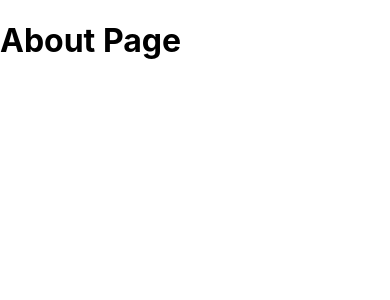
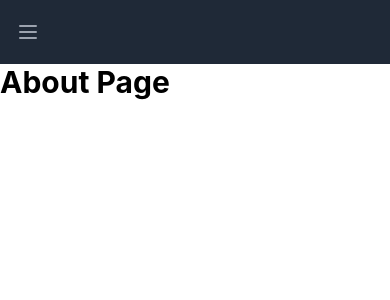
Before and after one commit to briannelson95/example-client, a Next.js app: page /about in a window 390 px wide. Shown: the top 300 px of the page. Built offline with nearby package versions, Linux system fonts and the light colour scheme.

Commit message:
working on nav with tailwind

```diff
--- /dev/null
+++ b/components/Layout.js
@@ -0,0 +1,12 @@
+import Navbar from "./Navbar";
+
+const Layout = ({ children }) => {
+    return (
+        <>
+            <Navbar />
+            {children}
+        </>
+    );
+}
+
+export default Layout;
--- /dev/null
+++ b/components/Navbar.js
@@ -0,0 +1,40 @@
+import { Fragment } from 'react'
+import { Disclosure, Menu, Transition } from '@headlessui/react'
+import { HiOutlineMenu, HiOutlineX } from 'react-icons/hi'
+
+const navigation = [
+    {name: "Home", href: "/", current: true},
+    {name: "About", href: "/about", current: false},
+    {name: "Team", href: "/team", current: false},
+    {name: "Blog", href: "/blog", current: false},
+]
+
+function classNames(...classes) {
+    return classes.filter(Boolean).join(' ')
+}
+
+export default function Navbar() {
+    return(
+        <Disclosure as="nav" className="bg-gray-800">
+            {({ open }) =>
+                <>
+                    <div className='max-w-7xl mx-auto px-2 sm:px-6 lg:px-8'>
+                        <div className="relative flex items-center justify-between h-16">
+                            <div className="absolute inset-y-0 left-0 flex items-center sm:hidden">
+                                {/* Mobile Menu */}
+                                <Disclosure.Button className='inline-flex items-center justify-center p-2 rounded-md text-gray-400 hover:text-white hover:bg-gray-700 focus:outline-none focus:ring-2 focus:ring-inset focus:ring-white'>
+                                    <span className='sr-only'>Open Menu</span>
+                                    {open ? (
+                                        <HiOutlineX className='block h-6 w-6' aria-hidden="true" />
+                                    ) : (
+                                        <HiOutlineMenu className='block h-6 w-6' aria-hidden="true" />
+                                    )}
+                                </Disclosure.Button>
+                            </div>
+                        </div>
+                    </div>
+                </>
+            }
+        </Disclosure>
+    )
+}
--- a/package.json
+++ b/package.json
@@ -8,17 +8,21 @@
     "lint": "next lint"
   },
   "dependencies": {
+    "@headlessui/react": "^1.4.2",
     "@sanity/block-content-to-react": "^3.0.0",
     "@sanity/client": "^2.23.0",
     "@sanity/image-url": "^1.0.1",
     "next": "12.0.7",
     "next-sanity": "^0.4.0",
     "react": "17.0.2",
-    "react-dom": "17.0.2"
+    "react-dom": "17.0.2",
+    "react-icons": "^4.3.1"
   },
   "devDependencies": {
+    "autoprefixer": "^10.4.0",
     "eslint": "8.4.0",
     "eslint-config-next": "12.0.7",
+    "postcss": "^8.4.5",
     "tailwindcss": "^3.0.1"
   }
 }
--- a/pages/_app.js
+++ b/pages/_app.js
@@ -1,7 +1,12 @@
+import Layout from '../components/Layout'
 import '../styles/globals.css'
 
 function MyApp({ Component, pageProps }) {
-  return <Component {...pageProps} />
+  return (
+    <Layout>
+      <Component {...pageProps} />
+    </Layout>
+  )
 }
 
 export default MyApp
--- a/pages/about.js
+++ b/pages/about.js
@@ -3,7 +3,7 @@ import React from 'react'
 export default function About() {
     return (
         <div>
-            <h1>About Page</h1>
+            <h1 className='text-3xl font-bold'>About Page</h1>
         </div>
     )
 }
--- /dev/null
+++ b/postcss.config.js
@@ -0,0 +1,6 @@
+module.exports = {
+  plugins: {
+    tailwindcss: {},
+    autoprefixer: {},
+  },
+}
--- a/styles/globals.css
+++ b/styles/globals.css
@@ -1,3 +1,7 @@
+@tailwind base;
+@tailwind components;
+@tailwind utilities;
+
 html,
 body {
   padding: 0;
--- a/tailwind.config.js
+++ b/tailwind.config.js
@@ -1,5 +1,8 @@
 module.exports = {
-  content: [],
+  content: [
+    "./pages/**/*.{js,ts,jsx,tsx}",
+    "./components/**/*.{js,ts,jsx,tsx}",
+  ],
   theme: {
     extend: {},
   },
```
Also changed, not shown: 1 other file (tests, documents, lock files or other folders).
